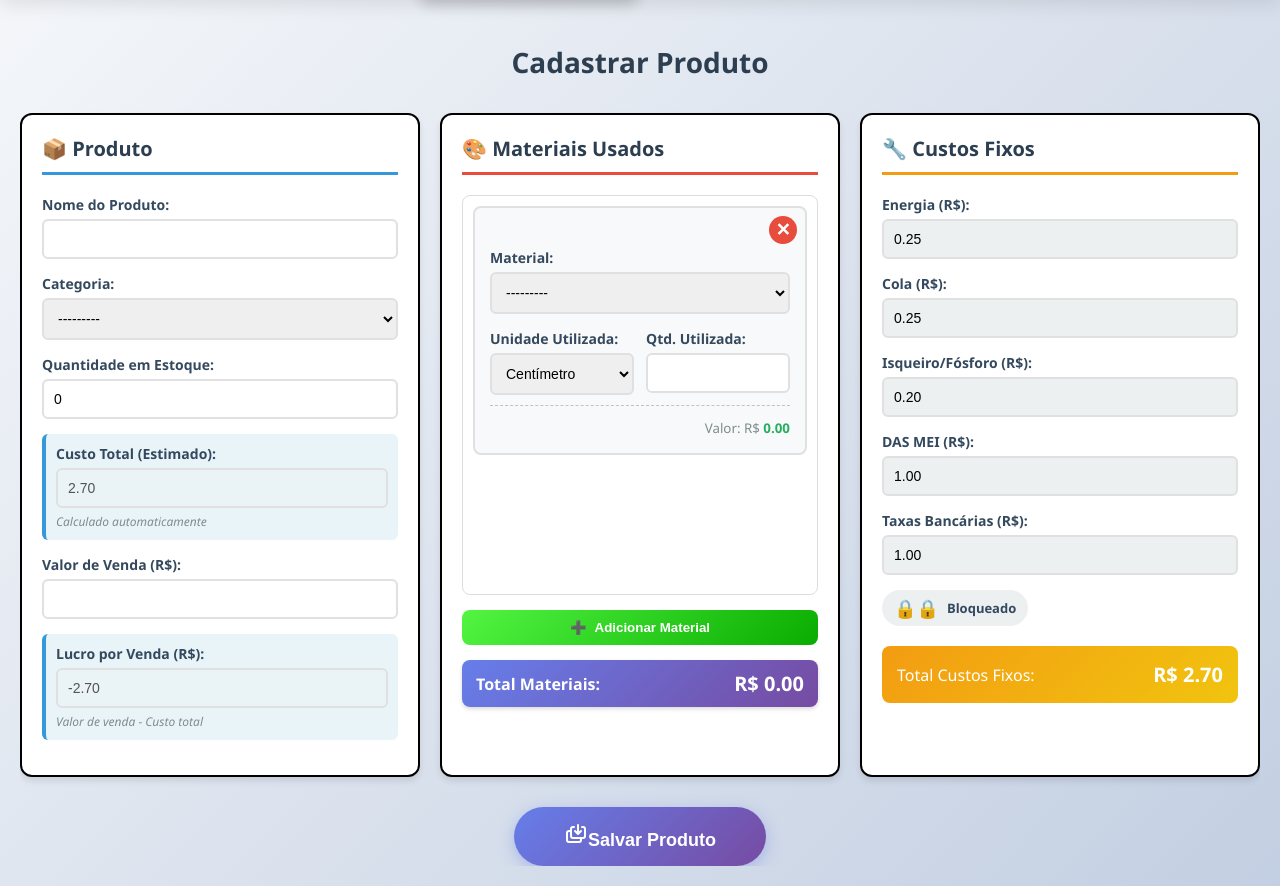
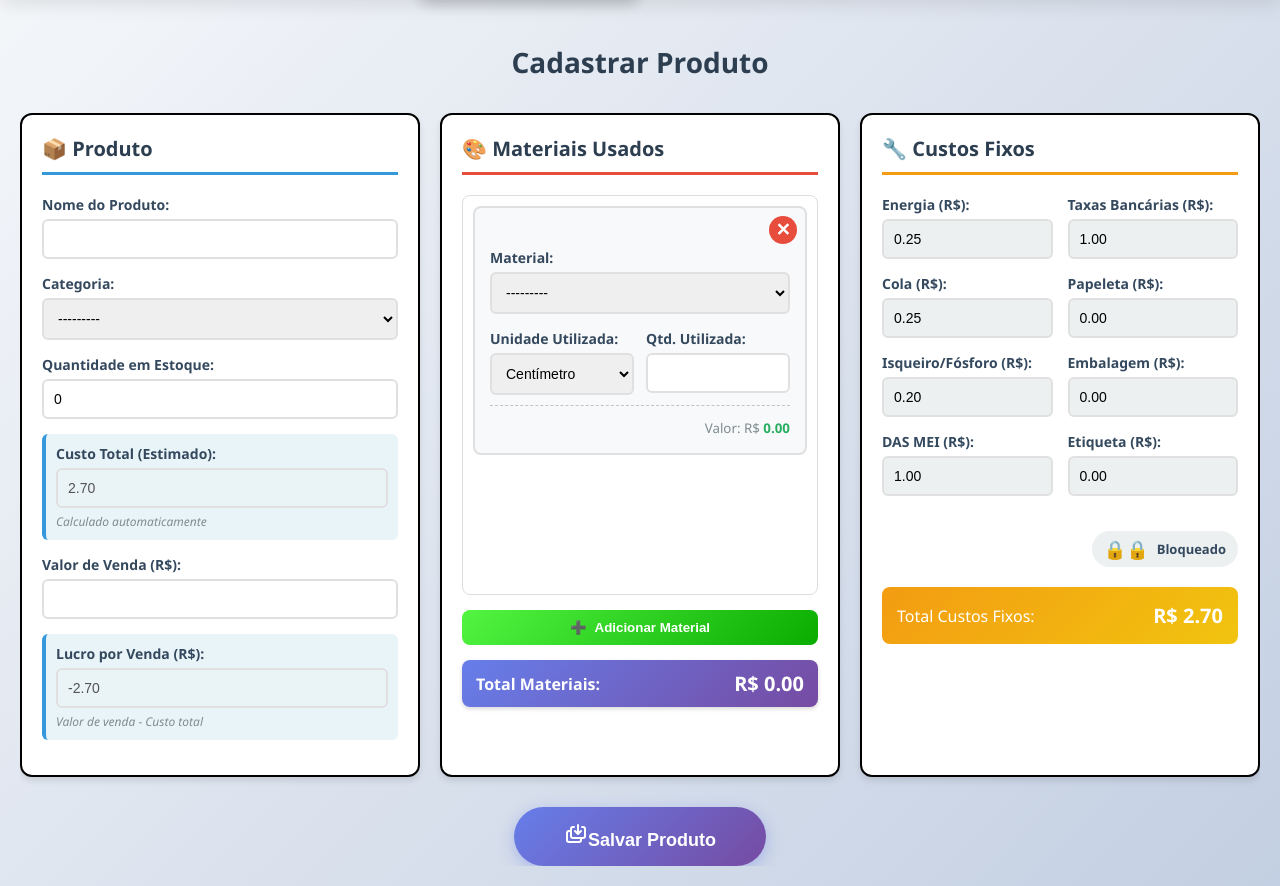
Before and after one commit to gmaneschy/lm-finance, a Django app: page /templates/cadastrar_produto/ in a window 1280 px wide. Shown: the part 52-938 px from the top of the page. Run offline with Django 5.2, Linux system fonts and the light colour scheme; data comes from the database, SQL or seed files in the repository; both versions use the stored data as it was after the commit.

Commit message:
Colunas cadastrar_produto.html

```diff
--- a/finance/app/forms.py
+++ b/finance/app/forms.py
@@ -122,6 +122,10 @@ class CustoFixoForm(forms.ModelForm):
             'isqueiro': 'Isqueiro/Fósforo (R$)',
             'das_mei': 'DAS MEI (R$)',
             'taxas_bancarias': 'Taxas Bancárias (R$)',
+            # NOVOS LABELS
+            'papeleta': 'Papeleta (R$)',
+            'embalagem': 'Embalagem (R$)',
+            'etiqueta': 'Etiqueta (R$)',
         }
         widgets = {
             # Classes para o JS
@@ -130,4 +134,8 @@ class CustoFixoForm(forms.ModelForm):
             'isqueiro': forms.NumberInput(attrs={'class': 'form-control custo-fixo-input', 'step': '0.01'}),
             'das_mei': forms.NumberInput(attrs={'class': 'form-control custo-fixo-input', 'step': '0.01'}),
             'taxas_bancarias': forms.NumberInput(attrs={'class': 'form-control custo-fixo-input', 'step': '0.01'}),
+            # NOVOS WIDGETS
+            'papeleta': forms.NumberInput(attrs={'class': 'form-control custo-fixo-input', 'step': '0.01'}),
+            'embalagem': forms.NumberInput(attrs={'class': 'form-control custo-fixo-input', 'step': '0.01'}),
+            'etiqueta': forms.NumberInput(attrs={'class': 'form-control custo-fixo-input', 'step': '0.01'}),
         }
--- a/finance/app/models.py
+++ b/finance/app/models.py
@@ -119,11 +119,18 @@ class CustoFixo(models.Model):
     das_mei = models.DecimalField(max_digits=10, decimal_places=2, default=0)
     taxas_bancarias = models.DecimalField(max_digits=10, decimal_places=2, default=0)
 
+    # NOVOS CAMPOS
+    papeleta = models.DecimalField(max_digits=10, decimal_places=2, default=0)
+    embalagem = models.DecimalField(max_digits=10, decimal_places=2, default=0)
+    etiqueta = models.DecimalField(max_digits=10, decimal_places=2, default=0)
+
     @property
     def custo_fixo_total(self):
         return sum([
             self.energia, self.cola, self.isqueiro,
-            self.das_mei, self.taxas_bancarias
+            self.das_mei, self.taxas_bancarias,
+            # INCLUINDO NOVOS CAMPOS NO CÁLCULO
+            self.papeleta, self.embalagem, self.etiqueta
         ])
 
     def __str__(self):
--- a/finance/app/static/css/cadastrar_produto.css
+++ b/finance/app/static/css/cadastrar_produto.css
@@ -13,7 +13,7 @@
     text-align: center;
 }
 
-/* ========== GRID DE 3 COLUNAS ========== */
+/* ========== GRID DE 3 COLUNAS PRINCIPAL ========== */
 .form-container {
     display: grid;
     grid-template-columns: repeat(3, 1fr);
@@ -21,7 +21,7 @@
     margin-bottom: 30px;
 }
 
-/* ========== COLUNAS ========== */
+/* ========== COLUNAS EXTERNAS ========== */
 .coluna {
     border: 2px solid black;
     background: white;
@@ -48,6 +48,24 @@
 .coluna-produto h3 { border-color: #3498db; }
 .coluna-materiais h3 { border-color: #e74c3c; }
 .coluna-custos h3 { border-color: #f39c12; }
+
+/* ========== CUSTOS FIXOS: GRID INTERNO (AS 2 COLUNAS DE 4 CAMPOS) ========== */
+/* Este seletor é crucial para fazer as 2 subcolunas (coluna-metade) ficarem lado a lado. */
+.custos-fixos-grid {
+    display: grid;
+    grid-template-columns: 1fr 1fr; /* 2 colunas de largura igual */
+    gap: 15px; /* Espaçamento entre as duas subcolunas */
+    margin-bottom: 20px;
+}
+
+/* Garante que os campos dentro da coluna-metade sejam empilhados verticalmente */
+.coluna-metade {
+    display: flex;
+    flex-direction: column;
+}
+
+/* Remove a definição .grid-custos-fixos antiga (que não estava sendo usada) */
+
 
 /* ========== CAMPOS ========== */
 .campo {
@@ -104,14 +122,15 @@ select:focus {
     font-style: italic;
 }
 
-/* ========== CAMPOS EM LINHA ========== */
+/* ========== CAMPOS EM LINHA (para materiais) ========== */
 .campo-linha {
     display: grid;
     grid-template-columns: 1fr 1fr;
     gap: 10px;
 }
 
-.campo-metade {
+/* Ajusta o campo-metade quando usado dentro de campo-linha (para materiais) */
+.campo-linha .campo-metade {
     margin-bottom: 0;
 }
 
@@ -283,17 +302,12 @@ select:focus {
 }
 
 /* ========== HEADER CUSTOS COM CADEADO ========== */
+/* Mantido o espaçamento, mas com justify-content: flex-end para centralizar o botão de bloqueio */
 .header-custos {
     display: flex;
-    justify-content: space-between;
+    justify-content: flex-end;
     align-items: center;
     margin-bottom: 20px;
-}
-
-.header-custos h3 {
-    margin: 0;
-    padding: 0;
-    border: none;
 }
 
 .toggle-bloqueio {
@@ -375,12 +389,21 @@ select:focus {
         grid-template-columns: 1fr 1fr;
     }
 
+    /* O produto fica sozinho em uma linha */
     .coluna-produto {
         grid-column: 1 / -1;
     }
 }
 
+@media (max-width: 900px) {
+    /* Em telas menores, o grid de Custos Fixos deve virar 1 coluna */
+    .custos-fixos-grid {
+        grid-template-columns: 1fr;
+    }
+}
+
 @media (max-width: 768px) {
+    /* Todas as colunas principais ficam em uma única coluna */
     .form-container {
         grid-template-columns: 1fr;
     }
--- a/finance/app/templates/cadastrar_produto.html
+++ b/finance/app/templates/cadastrar_produto.html
@@ -97,11 +97,13 @@
                 </div>
             </div>
 
-            <!-- ========== COLUNA 3: CUSTOS FIXOS ========== -->
+            <!-- ========== COLUNA 3: CUSTOS FIXOS (2 COLUNAS INTERNAS) ========== -->
             <div class="coluna coluna-custos">
                 <h3>🔧 Custos Fixos</h3>
 
-
+                <div class="custos-fixos-grid">
+                    <!-- PRIMEIRA SUB-COLUNA (4 CAMPOS) -->
+                    <div class="coluna-metade">
                         <div class="campo">
                             {{ custo_fixo_form.energia.label_tag }}
                             {{ custo_fixo_form.energia }}
@@ -121,11 +123,32 @@
                             {{ custo_fixo_form.das_mei.label_tag }}
                             {{ custo_fixo_form.das_mei }}
                         </div>
+                    </div>
 
+                    <!-- SEGUNDA SUB-COLUNA (4 CAMPOS) -->
+                    <div class="coluna-metade">
                         <div class="campo">
                             {{ custo_fixo_form.taxas_bancarias.label_tag }}
                             {{ custo_fixo_form.taxas_bancarias }}
                         </div>
+
+                        <div class="campo">
+                            {{ custo_fixo_form.papeleta.label_tag }}
+                            {{ custo_fixo_form.papeleta }}
+                        </div>
+
+                        <div class="campo">
+                            {{ custo_fixo_form.embalagem.label_tag }}
+                            {{ custo_fixo_form.embalagem }}
+                        </div>
+
+                        <div class="campo">
+                            {{ custo_fixo_form.etiqueta.label_tag }}
+                            {{ custo_fixo_form.etiqueta }}
+                        </div>
+                    </div>
+                </div>
+
                 <div class="header-custos">
                     <label class="toggle-bloqueio">
                         <input type="checkbox" id="id_custos_bloqueados" checked>
@@ -156,6 +179,5 @@
 <link rel="stylesheet" href="{% static 'css/cadastrar_produto.css' %}">
 <script src="{% static 'js/cadastrar_produto.js' %}"></script>
 <script src="https://code.jquery.com/jquery-3.6.0.min.js"></script>
-<script id="materiais-data" type="application/json">{{ materiais_data_json|safe }}</script>
 {% endblock %}
 {% endblock %}
```
Also changed, not shown: finance/app/migrations/0015_custofixo_embalagem_custofixo_etiqueta_and_more.py (added), finance/app/migrations/0016_custofixo_updated_at_alter_custofixo_id.py (added), finance/app/migrations/0017_remove_custofixo_updated_at.py (added), finance/db.sqlite3. Lines whose indentation alone changed are shown as unchanged.
